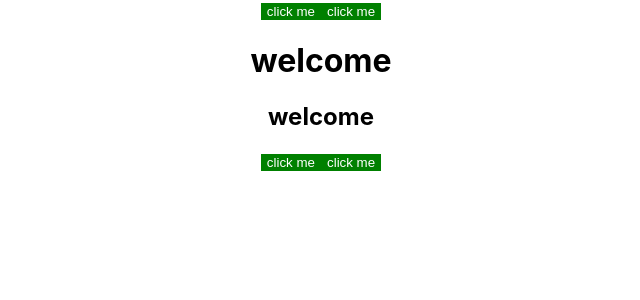
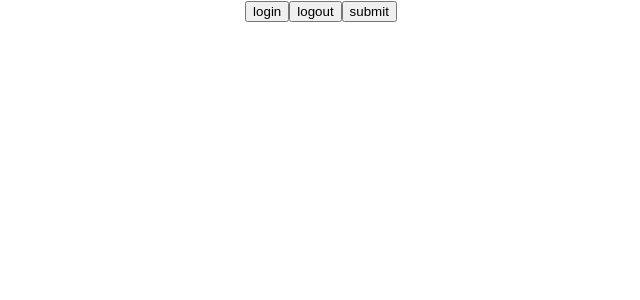
Before and after one commit to mukilathuruv-fz/frenzo-react-6, a React (Create React App) app: page / in a window 1280 px wide. Shown: the top 300 px of the page, without its empty margins (319-959 px from the left). Built offline with nearby package versions, Linux system fonts and the light colour scheme.

Commit message:
intro to props

```diff
--- a/src/App.js
+++ b/src/App.js
@@ -1,13 +1,11 @@
 import "./App.css";
-import Button, { Text } from "./components/button/Button";
+import Button from "./components/button/Button";
 function App() {
   return (
     <div className="App">
-      <Button />
-      <Button />
-      <Text />
-      <Button />
-      <Button />
+      <Button content="login" type="submit" />
+      <Button content="logout" type="submit" />
+      <Button content="submit" type="submit" />
     </div>
   );
 }
--- a/src/components/button/Button.jsx
+++ b/src/components/button/Button.jsx
@@ -1,24 +1,7 @@
 import "./button.css";
 
-const Button = () => {
-  return (
-    <button
-      className="btn"
-      style={{
-        backgroundColor: "green",
-      }}
-    >
-      click me
-    </button>
-  );
+const Button = props => {
+  console.log(props);
+  return <button>{props.content}</button>;
 };
 export default Button;
-
-export const Text = () => {
-  return (
-    <>
-      <h1>welcome</h1>
-      <h2>welcome</h2>
-    </>
-  );
-};
--- a/src/index.js
+++ b/src/index.js
@@ -1,15 +1,11 @@
 import React from "react";
 import ReactDOM from "react-dom/client";
 import "./index.css";
-import Anand from "./App";
+import App from "./App";
 import reportWebVitals from "./reportWebVitals";
 
 const root = ReactDOM.createRoot(document.getElementById("root"));
-root.render(
-  <React.StrictMode>
-    <Anand />
-  </React.StrictMode>
-);
+root.render(<App />);
 
 // If you want to start measuring performance in your app, pass a function
 // to log results (for example: reportWebVitals(console.log))
```
